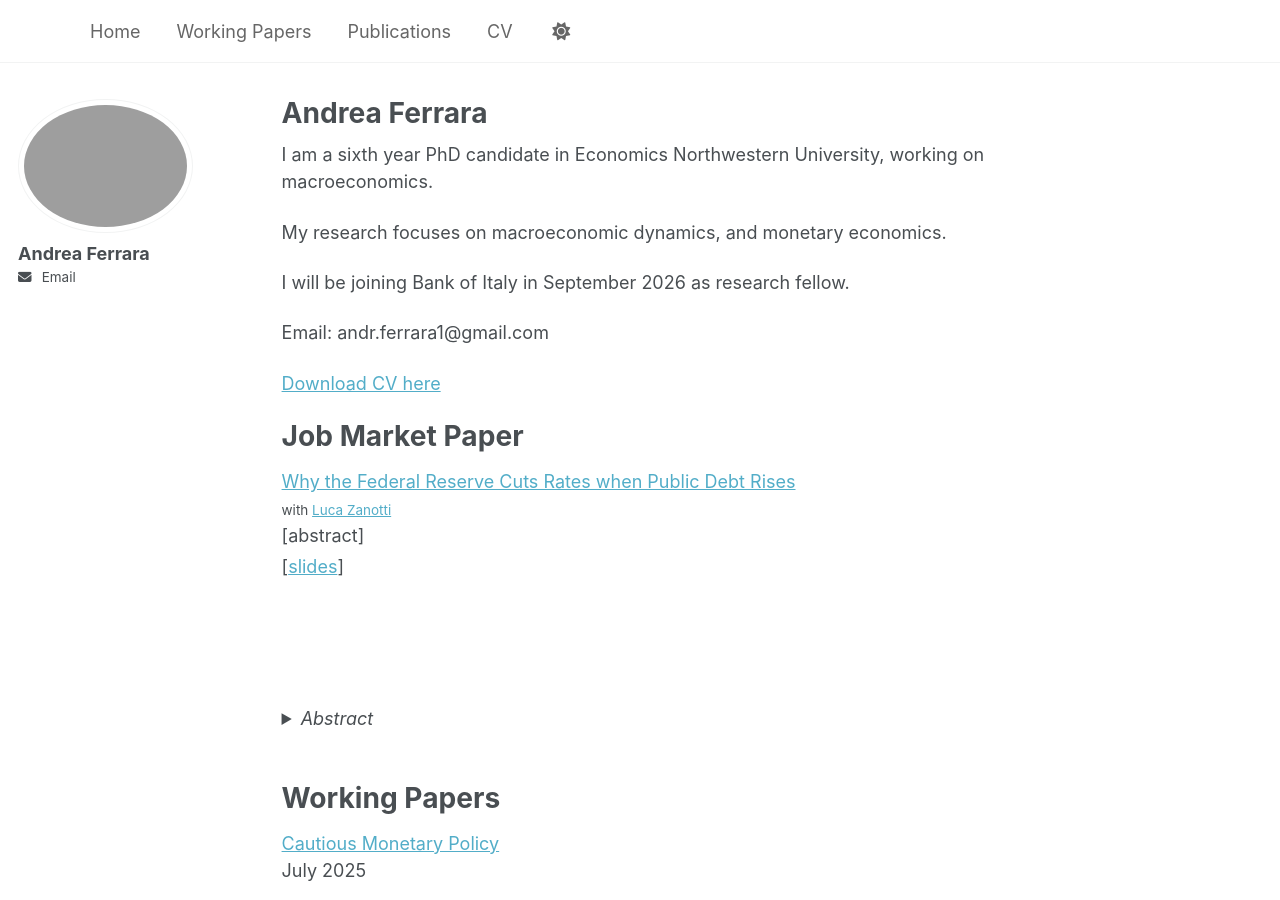
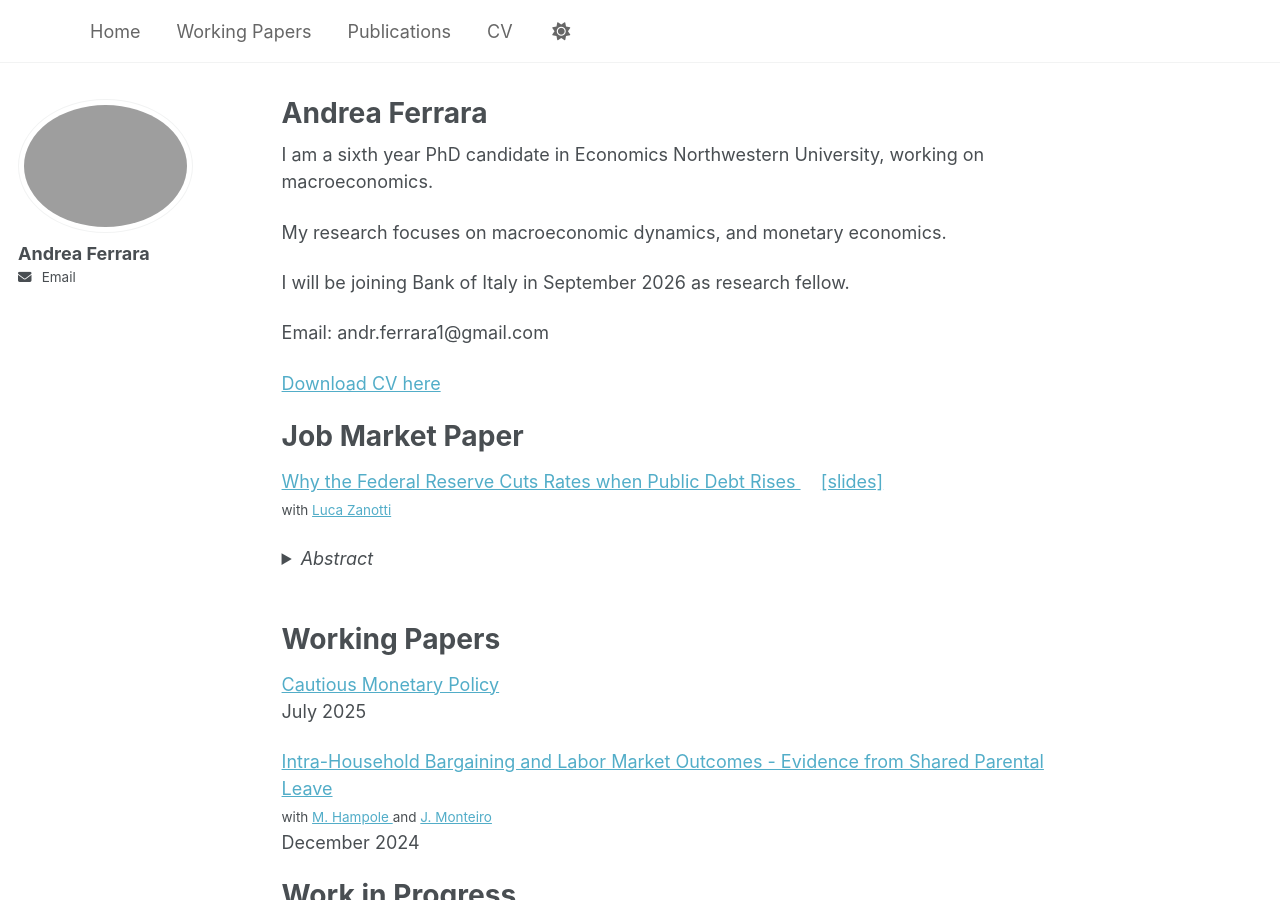
Before and after one commit to AndreaFerrara1997/AndreaFerrara1997.github.io, a Jekyll site: the page built from index.md, in a window 1280 px wide and 900 px high. Built offline with Jekyll 4.4.1, drawn with Linux system fonts in a browser that asks for light colours; a script that is not in the unit is left out.

Commit message:
Update index.md

```diff
--- a/index.md
+++ b/index.md
@@ -18,21 +18,9 @@ Email: andr.ferrara1@gmail.com
 # Job Market Paper
 <a href="https://andreaferrara1997.github.io/files/JMP_AndreaFerrara.pdf" target="_blank" rel="noopener noreferrer">
 Why the Federal Reserve Cuts Rates when Public Debt Rises
-</a> <br>
-<small>with <a href="https://lzanotti1999.github.io" target="_blank" rel="noopener noreferrer"> Luca Zanotti </a></small> <br>
-<label for="abstract-jmp" class="abstract-toggle">[abstract]</label>
-[<a href="https://andreaferrara1997.github.io/files/JM_Presentation_short.pdf" target="_blank" rel="noopener noreferrer">slides</a>]
-
-<input type="checkbox" id="abstract-jmp" class="abstract-checkbox">
-
-<div class="abstract-text">
-We document that, conditional on inflation and output, the Federal Reserve lowers the policy rate when the U.S. public debt-to-GDP ratio rises. To explain this pattern, we develop and estimate a New Keynesian model with shocks to households’ demand for public debt. These shocks generate a negative comovement between public debt and the natural rate. If monetary policy tracks the natural rate, the model rationalizes the negative relationship between debt and the policy rate. Consistent with this view, when a novel debt-informed natural rate measure is included in the policy rule, the debt-to-GDP ratio no longer explains variations in the policy rate.
-</div>
-
-<br>
-
-<br>
-
+</a> &nbsp;&nbsp;&nbsp; <a href="JM_Presentation_short" target="_blank" rel="noopener noreferrer">
+[slides] </a> <br>
+<small>with <a href="https://lzanotti1999.github.io" target="_blank" rel="noopener noreferrer"> Luca Zanotti </a></small>
 <details>
   <summary><em>Abstract</em></summary>
 We document that, conditional on inflation and output, the Federal Reserve lowers the policy rate when the U.S. public debt-to-GDP ratio rises. To explain this pattern, we develop and estimate a New Keynesian model with shocks to households’ demand for public debt. These shocks generate a negative comovement between public debt and the natural rate. If monetary policy tracks the natural rate, the model rationalizes the negative relationship between debt and the policy rate. Consistent with this view, when a novel debt-informed natural rate measure is included in the policy rule, the debt-to-GDP ratio no longer explains variations in the policy rate.
```
